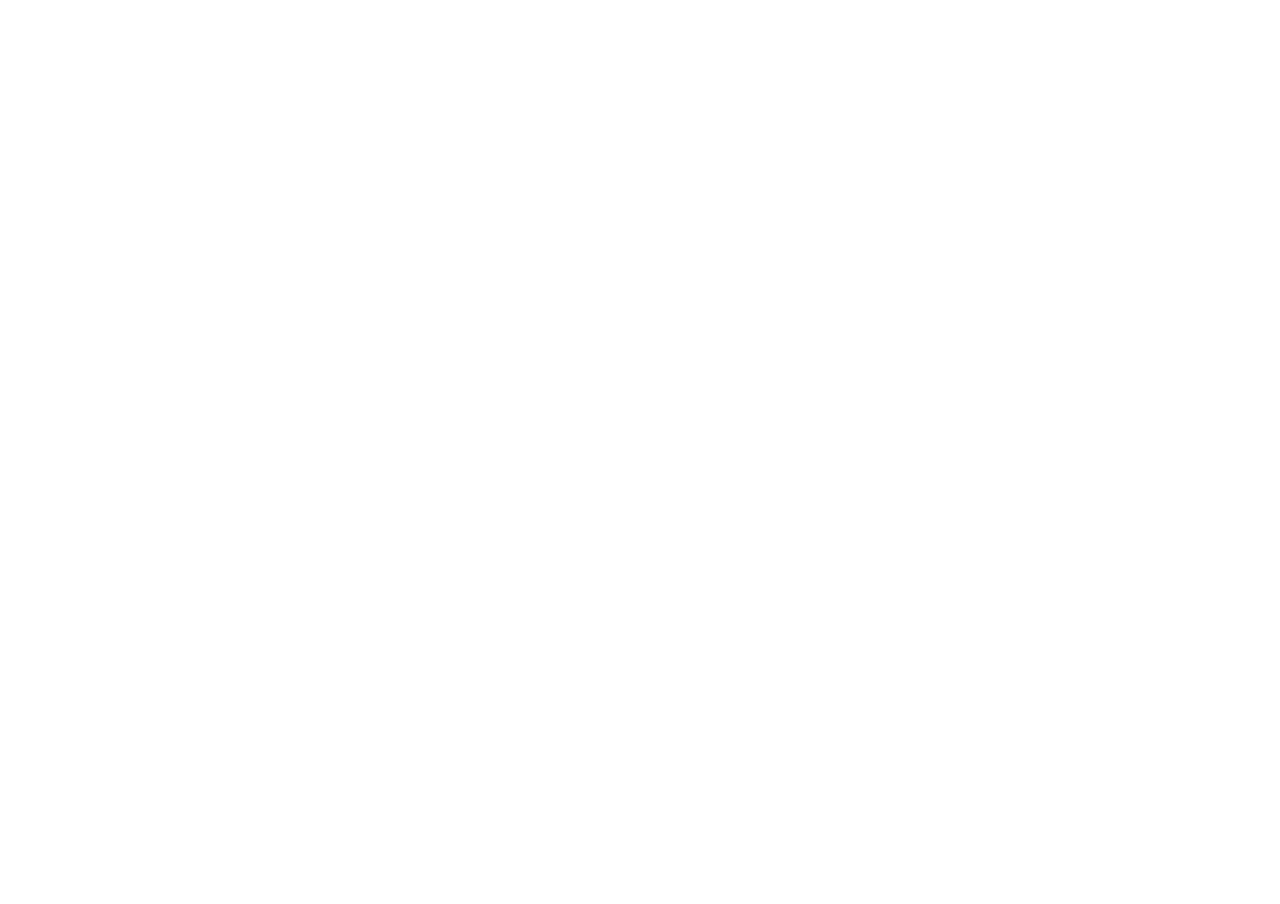
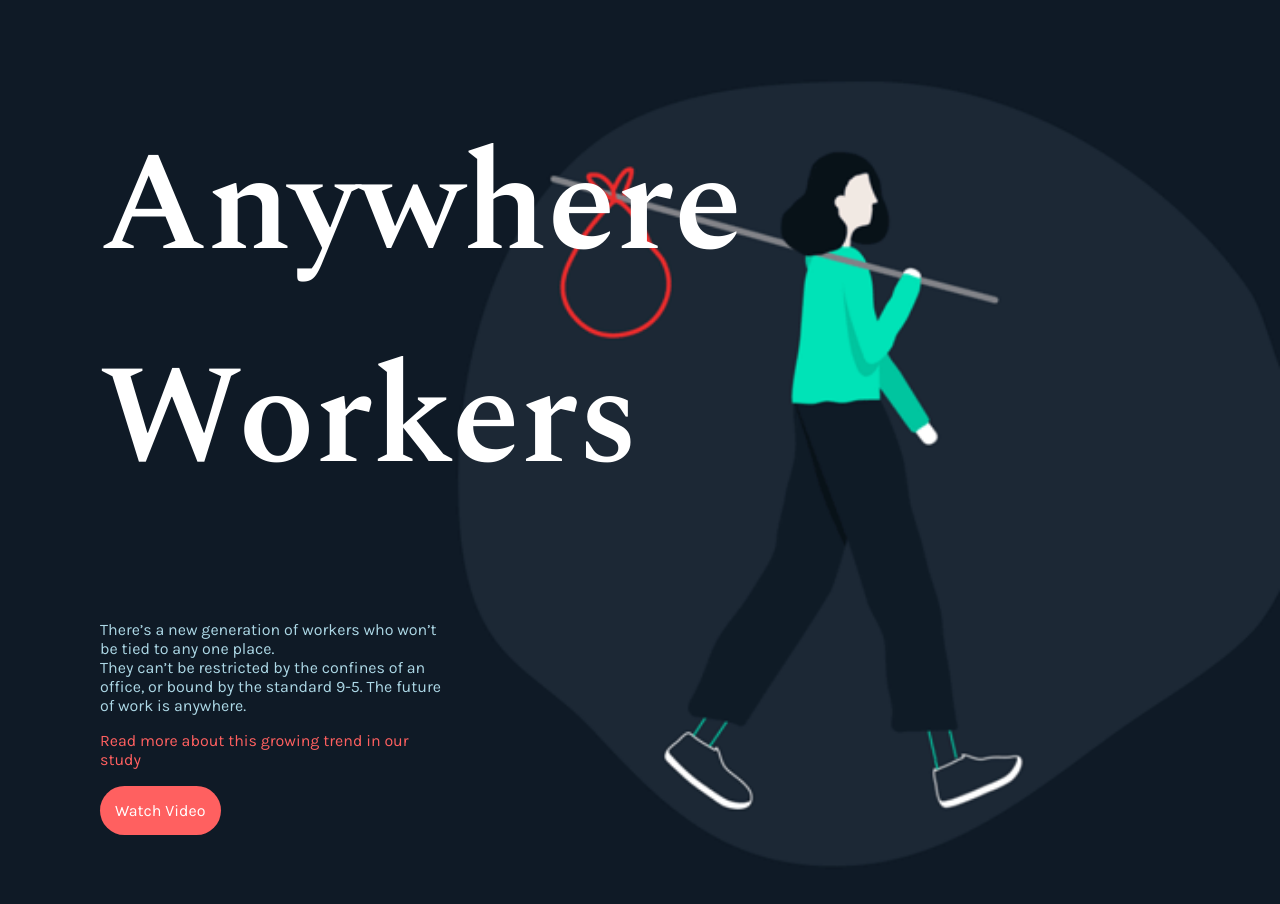
Before and after one commit to EHB-MCT/web1-exercise-04-IlhanKurultay, a plain HTML site: page index.html in a window 1280 px wide. Before the commit the page ends 800 px from the top, so only its background shows below. Drawn offline with nearby package versions, Linux system fonts and the light colour scheme.

Commit message:
Exercise-04_ilhan

```diff
--- a/index.html
+++ b/index.html
@@ -6,11 +6,21 @@
     <meta http-equiv="X-UA-Compatible" content="IE=edge">
     <meta name="viewport" content="width=device-width, initial-scale=1.0">
     <title>Google Fonts</title>
+
     <link rel="stylesheet" href="style.css">
 </head>
 
 <body>
+    <h1> Anywhere <br>Workers</h1>
+
+    <p> There’s a new generation of workers who won’t be tied to any one place. <br>They can’t be restricted by the
+        confines of an office, or bound by the standard 9-5. The future of work is anywhere.
+
+        <p class="tekstRood"> Read more about this growing trend in our study</p>
+
+        <a href="https://www.youtube.com/watch?v=cFm2zzQAQ-I"> Watch Video</a>
 
 </body>
 
+
 </html>
--- a/style.css
+++ b/style.css
@@ -1 +1,38 @@
 /* nothing here */
+@import url('https://fonts.googleapis.com/css2?family=Karla&family=Spectral:wght@600&display=swap');
+
+body {
+    background-color: #0f1a26;
+    background-image: url(images/anywhere-workers.gif);
+    background-repeat: no-repeat;
+    background-size: 900px;
+    background-position: top right;
+    margin: 100px;
+}
+
+h1 {
+    font-family: 'Spectral', serif;
+    color: white;
+    font-size: 140px;
+}
+
+p,
+a {
+    color: lightblue;
+    font-family: 'Karla', sans-serif;
+    max-width: 32%;
+}
+
+.tekstRood {
+    color: #ff6060;
+    margin-bottom: 32px;
+}
+
+a {
+    background-color: #ff6060;
+    color: white;
+    text-decoration: none;
+    padding: 15px;
+    border-radius: 30px;
+
+}
```
